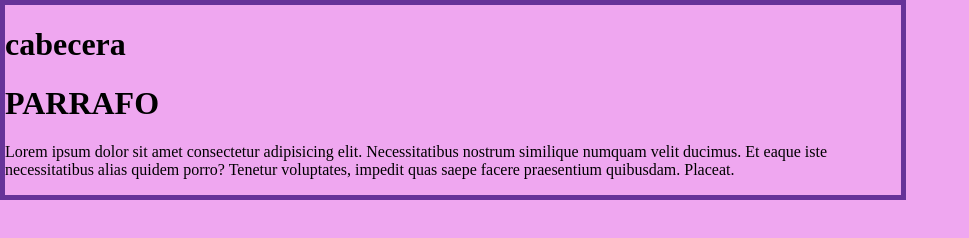
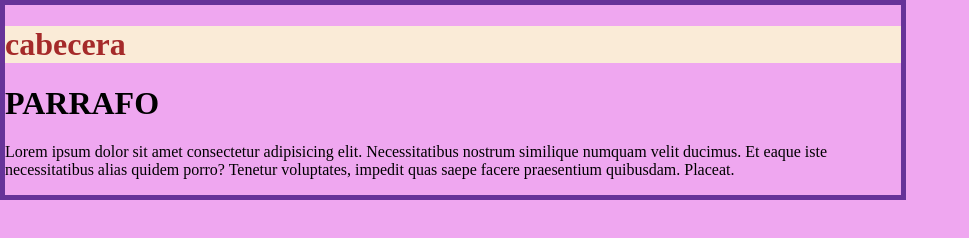
Before and after one commit to judicodergq/C-GIT-GITHUB-proyecto3, a plain HTML site: page index.html in a window 1280 px wide. Shown: the whole page, without its empty margins (0-969 px from the left). Drawn offline with Linux system fonts and the light colour scheme.

Commit message:
cabecera terminada

```diff
--- a/css/style.css
+++ b/css/style.css
@@ -16,3 +16,10 @@ body
     width: 70%;
 
 }
+#cabecera
+{
+    background-color: antiquewhite;
+}
+#cabecera h1{
+    color: brown;
+}
```
